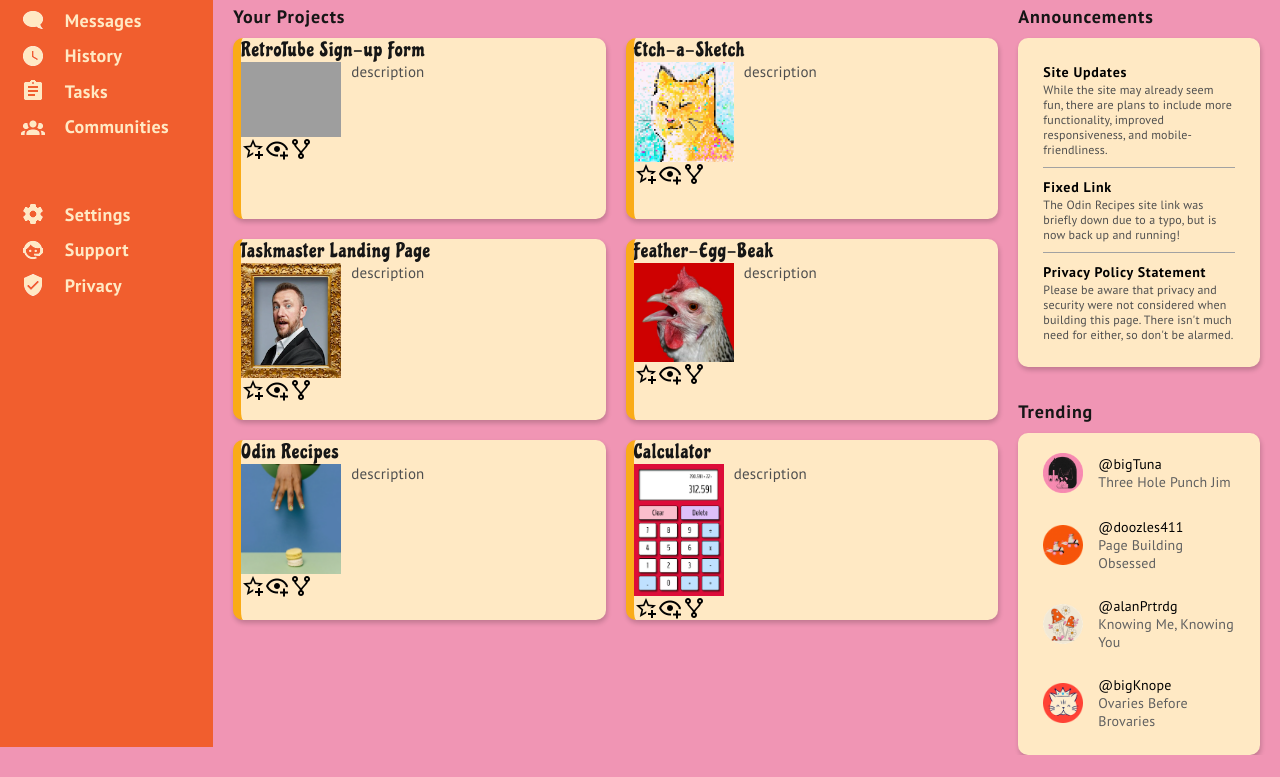
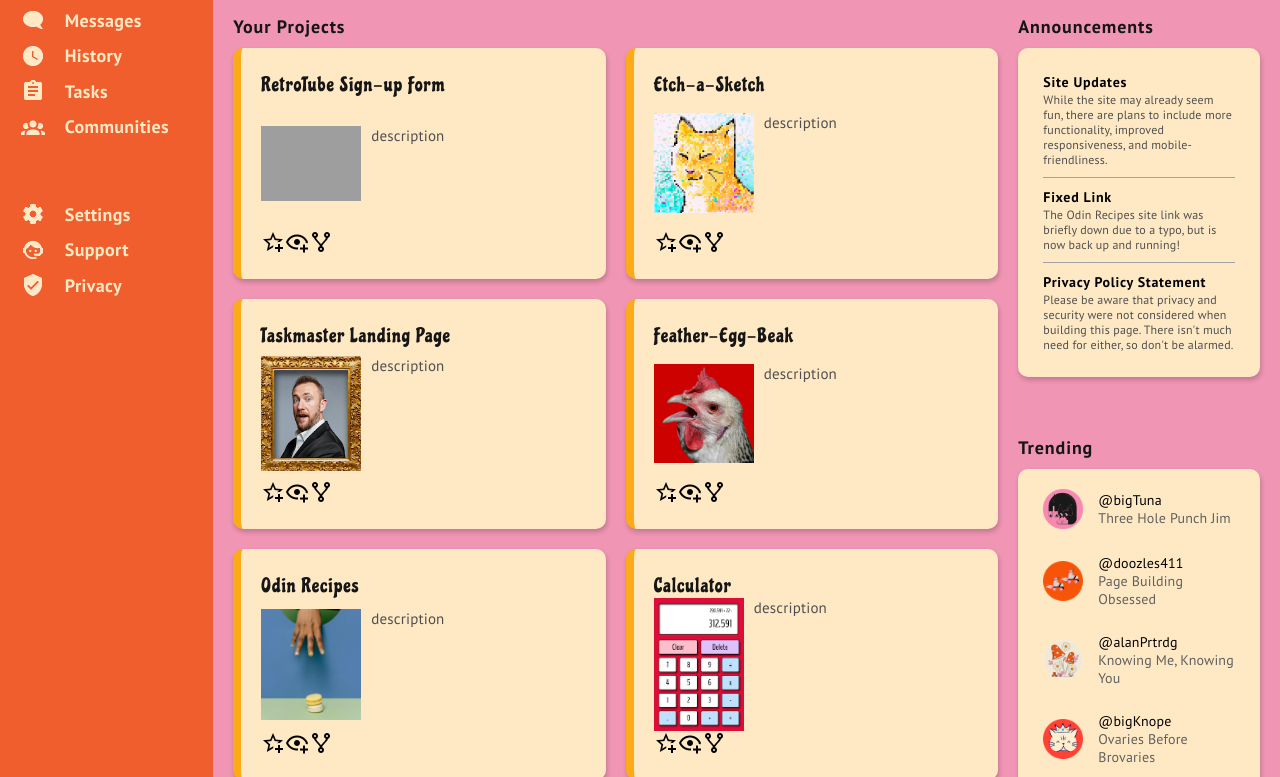
Before and after one commit to cynthem/Admin-dashboard, a plain HTML site: page index.html in a window 1280 px wide. Shown: the part 173-950 px from the top of the page. Before the commit the page ends 928 px from the top, so only its background shows below. Drawn offline with Linux system fonts and the light colour scheme; grey boxes are pictures that could not be loaded.

Commit message:
Style project divs

```diff
--- a/styles.css
+++ b/styles.css
@@ -345,10 +345,12 @@ button {
 .projects-grid > div {
     display: flex;
     flex-direction: column;
+    justify-content: space-between;
     background-color: #ffe9c4;
     box-shadow: 1px 3px 5px rgba(0, 0, 0, 0.2);
     border-left: 8px solid #faab17;
     border-radius: 10px;
+    padding: 25px 20px;
 }
 
 .p1-content,
```
